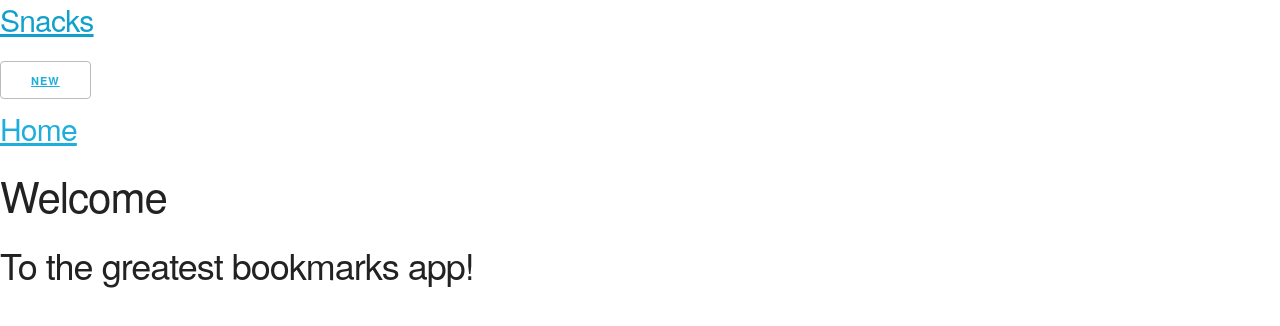
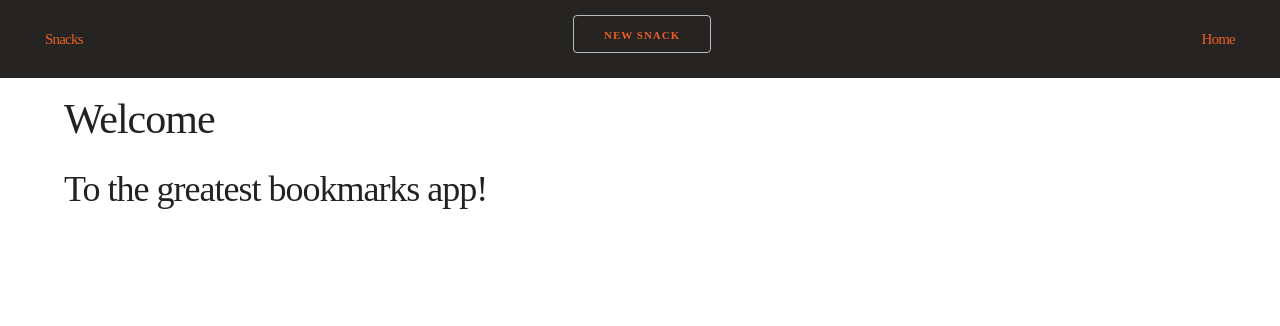
Before and after one commit to lsajid/snack-a-log, a React (Create React App) app in the folder front-end/: page / in a window 1280 px wide. Shown: the top 326 px of the page. Built offline with nearby package versions, Linux system fonts and the light colour scheme; no server answers.

Commit message:
index .js test

```diff
--- /dev/null
+++ b/front-end/src/Components/NavBar.css
@@ -0,0 +1,8 @@
+nav {
+	display: flex;
+	justify-content: space-between;
+	background-color: rgb(37, 36, 34);
+	align-items: center;
+	padding: 1em 3em;
+	margin-bottom: 1em;
+}
--- a/front-end/src/Components/NavBar.js
+++ b/front-end/src/Components/NavBar.js
@@ -1,5 +1,5 @@
 import { Link } from "react-router-dom";
-
+import "./NavBar.css";
 
 function NavBar() {
 	return (
@@ -8,13 +8,13 @@ function NavBar() {
 				<Link to="/snacks">Snacks</Link>
 			</h4>
 			<button>
-            <Link to="/snacks/new">New</Link>
+				<Link to="/snacks/new">New Snack</Link>
 			</button>
 			<h4>
 				<Link to="/">Home</Link>
 			</h4>
 		</nav>
-  )
+	);
 }
 
-export default NavBar
+export default NavBar;
--- a/front-end/src/Components/SnackDetails.js
+++ b/front-end/src/Components/SnackDetails.js
@@ -1,9 +1,35 @@
-import React from 'react'
+import axios from "axios";
+import { useEffect, useState } from "react";
+import { Link, useParams, useNavigate } from "react-router-dom";
+
+const API = process.env.REACT_APP_API_URL;
 
 function SnackDetails() {
-  return (
-    <div>SnackDetails</div>
-  )
+	const [snack, setSnack] = useState();
+	let { id } = useParams();
+	let navigate = useNavigate();
+
+	useEffect(() => {
+		axios
+			.get(API + "/snacks/" + id)
+			.then((res) => {
+				setSnack(res.data.payload);
+			})
+			.catch((err) => {
+				console.log(err);
+			});
+	}, [id]);
+
+	console.log(snack);
+
+	return (
+		<article>
+			<aside>
+				<img />
+			</aside>
+			<div>{/* <img src={snack.image} alt="Snack" /> */}</div>
+		</article>
+	);
 }
 
-export default SnackDetails
+export default SnackDetails;
--- a/front-end/src/Components/Snacks.js
+++ b/front-end/src/Components/Snacks.js
@@ -1,9 +1,57 @@
-import React from 'react'
+import React from "react";
+import axios from "axios";
+import { useState, useEffect } from "react";
+import { Link } from "react-router-dom";
+import solid from "../assets/heart-solid.png";
+import regular from "../assets/heart-regular.png";
+
+const API = process.env.REACT_APP_API_URL;
 
 function Snacks() {
-  return (
-    <div>Snacks</div>
-  )
+	// state to be stored
+	const [snacks, setSnacks] = useState([]);
+	useEffect(() => {
+		axios
+			.get(API + "/snacks")
+			.then((res) => {
+				setSnacks(res.data.payload);
+			})
+			.catch((err) => {
+				console.log(err);
+			});
+	}, []);
+
+	return (
+		<main>
+			<h1>Index Page</h1>
+			<section className="Snacks">
+				{snacks.map((e) => {
+					return (
+						<article key={e.id} className="Snack">
+							<Link to={`/snacks/${e.id}`}>
+								<div>
+									<img src={e.image} alt="Snack picture" />
+									{e.is_healthy ? (
+										<div>
+											<h4 alt="healthy food">{e.name} </h4>{" "}
+											<img height="10px" src={solid} />
+										</div>
+									) : (
+										<div>
+											<h4 font-family="Overlock, cursive" alt="unhealthy food">
+												{e.name}{" "}
+											</h4>
+											<img height="50px" src={regular} />
+										</div>
+									)}
+								</div>
+							</Link>
+						</article>
+					);
+				})}
+			</section>
+		</main>
+	);
 }
 
-export default Snacks
+export default Snacks;
--- a/front-end/src/index.css
+++ b/front-end/src/index.css
@@ -0,0 +1,34 @@
+body {
+	font-family: Overlock, cursive;
+}
+h1 {
+	font-family: Carter One, cursive;
+}
+main {
+	width: 90%;
+	margin: auto;
+}
+a {
+	text-decoration: none;
+	color: rgb(235, 94, 40);
+}
+h4 {
+	margin: 0;
+	font-size: 1em;
+	text-align: center;
+}
+article {
+	display: flex;
+	flex-wrap: wrap;
+	justify-content: space-between;
+	padding: 1em;
+}
+
+article div {
+	width: 150px;
+	padding: 1em;
+	background-color: rgb(255, 252, 242);
+}
+.Snacks img {
+	width: 150px;
+}
```
Also changed, not shown: front-end/src/App.js (+5 -5 lines), front-end/src/Components/Snack.js (+3 -5 lines). Lines whose indentation alone changed are shown as unchanged.
